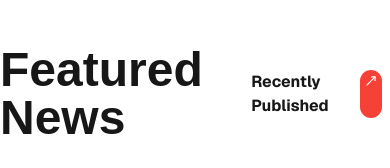
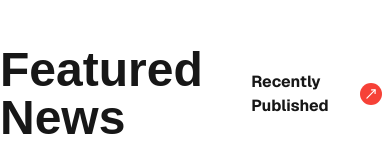
Before and after one commit to vuongquangminh/landing-page, a Next.js app: page / in a window 390 px wide. Shown: the part 788-956 px from the top of the page. Built offline with nearby package versions, Linux system fonts and the light colour scheme.

Commit message:
responsive

```diff
--- a/app/components/FeaturedNews.tsx
+++ b/app/components/FeaturedNews.tsx
@@ -85,14 +85,14 @@ export default function FeaturedNews() {
     <div className="container mx-auto mb-20">
       <div className="py-14 flex justify-between items-center font-bold">
         <h3 className="text-5xl font-fantasy">Featured News</h3>
-        <div className="flex">
+        <div className="flex items-center">
           <p>Recently Published</p>
           <div className=" inline-block mx-2 bg-[#f64137] rounded-full p-1 text-base">
             <MoveUpRight color="white" size={14} />
           </div>
         </div>
       </div>
-      <Row >
+      <Row>
         {featuredNew.map((item) => {
           return (
             <CardImgText
```
